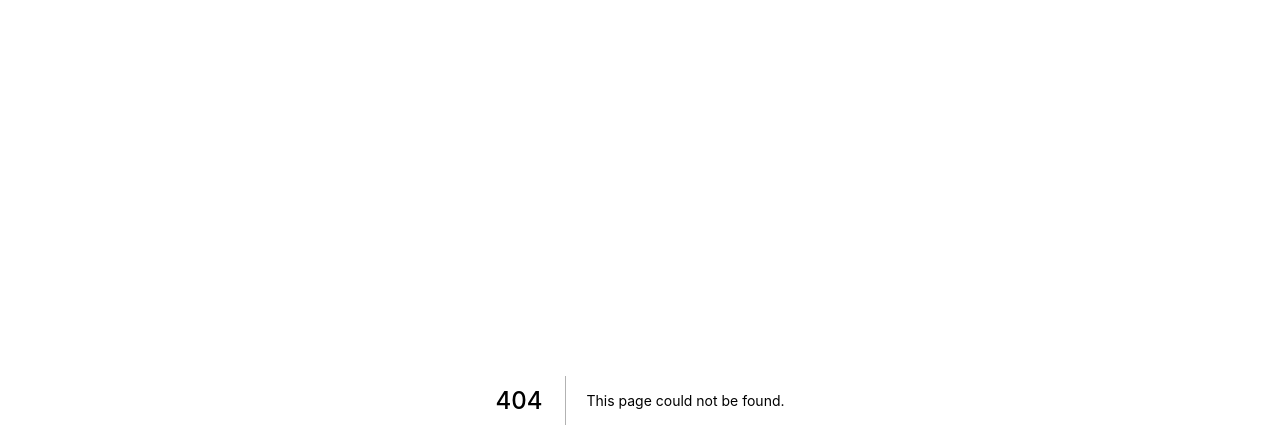
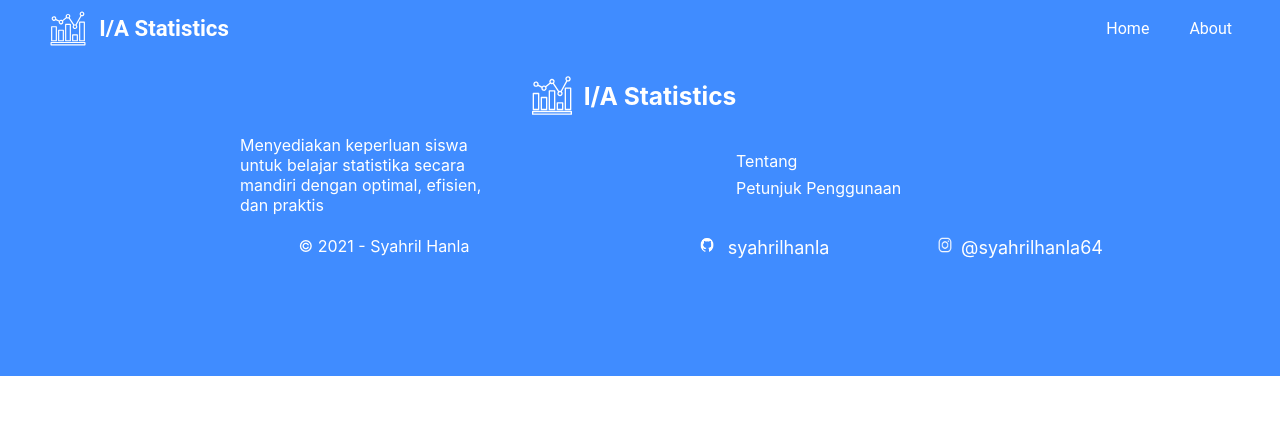
Before and after one commit to syahrilhanla/proyek-skripsi, a Next.js app: page /about in a window 1280 px wide. Before the commit this address had no page. Shown: the top 448 px of the page. Built offline with nearby package versions, Linux system fonts and the light colour scheme.

Commit message:
added links to navbar

```diff
--- a/components/HomeNavbar.js
+++ b/components/HomeNavbar.js
@@ -1,6 +1,7 @@
 import React from 'react';
 import navbarStyle from '../styles/HomeNavbar.module.css';
 import Image from 'next/image';
+import Link from 'next/link';
 
 const HomeNavbar = () => {
   return (
@@ -11,10 +12,10 @@ const HomeNavbar = () => {
       <div class={navbarStyle.links}>
         <ul>
           <li>
-            <p>Home</p>
+            <p><Link href={'/'}>Home</Link></p>
           </li>
           <li>
-            <p>About</p>
+            <p><Link href={'/about'}>About</Link></p>
           </li>
         </ul>
       </div>
--- /dev/null
+++ b/pages/about.js
@@ -0,0 +1,14 @@
+import React from 'react';
+import HomeNavbar from '../components/HomeNavbar';
+import Footer from '../components/Footer';
+
+const about = () => {
+  return (
+    <div>
+      <HomeNavbar />
+      <Footer />
+    </div>
+  )
+}
+
+export default about
--- a/styles/Footer.module.css
+++ b/styles/Footer.module.css
@@ -1,6 +1,6 @@
 .footer {
   color: white;
-  height: 35vh;
+  height: 40vh;
   background: #408CFF;
 }
 
```
